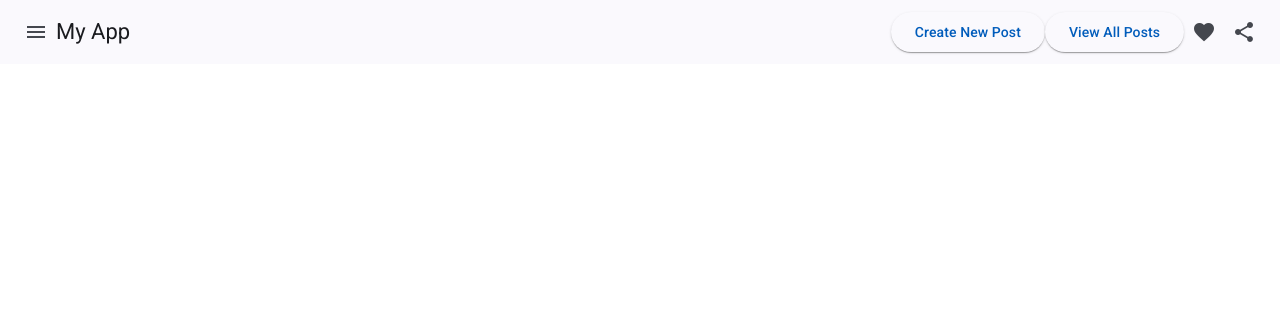
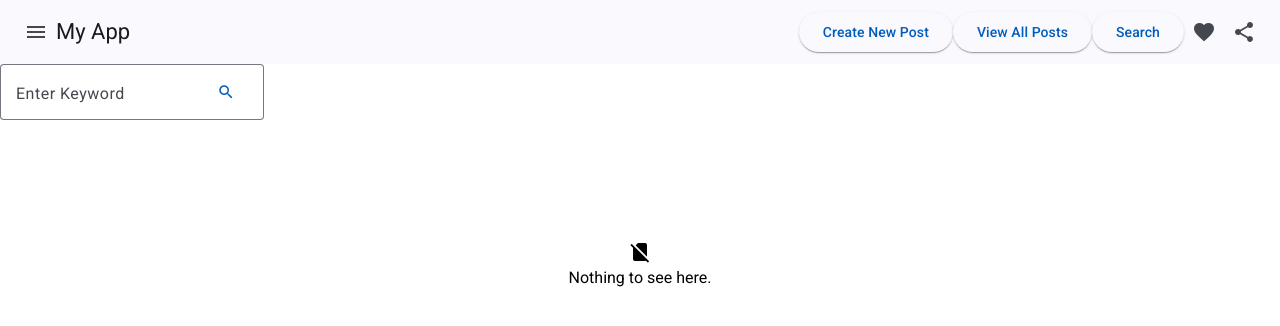
Before and after one commit to RKIsuru/blog-web-ui, an Angular app: page /search in a window 1280 px wide. Before the commit this address led to /. Shown: the top 326 px of the page. Built offline with nearby package versions, Linux system fonts and the light colour scheme.

Commit message:
feat: implement searchByName function

```diff
--- a/src/app/app-routing.module.ts
+++ b/src/app/app-routing.module.ts
@@ -3,11 +3,13 @@
 import { CreatePostComponent } from './pages/create-post/create-post.component';
 import { ViewAllComponent } from './pages/view-all/view-all.component';
 import { ViewPostComponent } from './pages/view-post/view-post.component';
+import { SearchComponent } from './pages/search/search.component';
 
 const routes: Routes = [
   {path:'create-post', component: CreatePostComponent},
   {path:'view-all', component: ViewAllComponent},
-  {path:'view-post/:id', component: ViewPostComponent}
+  {path:'view-post/:id', component: ViewPostComponent},
+  {path:'search', component: SearchComponent}
 ];
 
 @NgModule({
--- a/src/app/app.component.html
+++ b/src/app/app.component.html
@@ -6,6 +6,7 @@
   <span class="example-spacer"></span>
   <button mat-raised-button color="primary" routerLink="/create-post">Create New Post</button>
   <button mat-raised-button color="primary" routerLink="/view-all">View All Posts</button>
+  <button mat-raised-button color="primary" routerLink="/search">Search</button>
   <button mat-icon-button class="example-icon favorite-icon" aria-label="Example icon-button with heart icon">
     <mat-icon>favorite</mat-icon>
   </button>
--- a/src/app/pages/search/search.component.html
+++ b/src/app/pages/search/search.component.html
@@ -1 +1,45 @@
-<p>search works!</p>
+<div class="search">
+  <mat-form-field appearance="outline" class="search-input">
+    <mat-label>Enter Keyword</mat-label>
+
+    <input matInput [(ngModel)]="name">
+    <button mat-button matSuffix color="primary" (click)="searchByName()">
+      <mat-icon>search</mat-icon>
+    </button>
+  </mat-form-field>
+</div>
+
+<div class="empty" *ngIf="result.length == 0">
+  <mat-icon class="icon">no_sim</mat-icon>
+  <br>
+  <span>Nothing to see here.</span>
+</div>
+
+<div class="card-container" *ngFor="let item of result">
+  <mat-card>
+    <mat-card-header>
+      <div mat-card-avatar class="example-header-image"></div>
+      <mat-card-title>{{ item.name }}</mat-card-title>
+      <mat-card-subtitle>Posted by : {{ item.postedBy }} | Posted On: {{ item.date | date:"medium" }}</mat-card-subtitle>
+    </mat-card-header>
+
+    <mat-grid-list cols="5">
+      <mat-grid-tile [colspan]="2" [rowspan]="1">
+        <img mat-card-image [src]="item.img" class="post-img" alt="Image"/>
+      </mat-grid-tile>
+      <mat-grid-tile [colspan]="3" [rowspan]="1">
+        <mat-card-content>
+          {{ item.content.length > 600 ? item.content.substr(0, 600) + "..." : item.content }}
+        </mat-card-content>
+      </mat-grid-tile>
+    </mat-grid-list>
+
+    <hr>
+    <mat-card-actions>
+      <button mat-raised-button color="primary">{{ item.likeCount }}<mat-icon>favorite</mat-icon></button>
+      <button mat-raised-button color="primary" style="margin-left: 5px;">{{ item.viewCount }}
+        <mat-icon>remove_red_eye</mat-icon></button>
+        <button mat-raised-button color="primary" style="margin-left: 5px;" routerLink="/view-post/{{ item.id }}">View Post</button>
+    </mat-card-actions>
+  </mat-card>
+</div>
--- a/src/app/pages/search/search.component.scss
+++ b/src/app/pages/search/search.component.scss
@@ -0,0 +1,35 @@
+.card-container{
+  margin: 16px;
+  max-width: 60%;
+  padding-bottom: 30px;
+}
+
+mat-card{
+  padding: 10px;
+}
+
+.example-header-image{
+  background-image: url("https://images.unsplash.com/photo-1719209618812-a11aea8d1a32?q=80&w=987&auto=format&fit=crop&ixlib=rb-4.0.3&ixid=M3wxMjA3fDB8MHxwaG90by1wYWdlfHx8fGVufDB8fHx8fA%3D%3D");
+  background-size: cover;
+}
+
+mat-card-footer{
+  margin-left: 20px;
+}
+
+.post-img{
+  width: 300px;
+  height: 200px;
+  object-fit: cover;
+  margin-top: 15px;
+}
+
+.search-form{
+  text-align: center;
+  margin-top: 10px;
+}
+
+.empty{
+  text-align: center;
+  margin-top: 100px;
+}
--- a/src/app/pages/search/search.component.ts
+++ b/src/app/pages/search/search.component.ts
@@ -1,4 +1,6 @@
 import { Component } from '@angular/core';
+import { PostService } from '../../service/post.service';
+import { MatSnackBar } from '@angular/material/snack-bar';
 
 @Component({
   selector: 'app-search',
@@ -7,4 +9,16 @@
 })
 export class SearchComponent {
 
+  result: any= [];
+  name: any="";
+
+  constructor(private postService: PostService, private snackBar:MatSnackBar){}
+
+  searchByName(){
+    this.postService.searchByName(this.name).subscribe(res=>{
+      this.result = res;
+    }, error=>{
+      this.snackBar.open("Something Went Wrong!", "Ok")
+    })
+  }
 }
```
